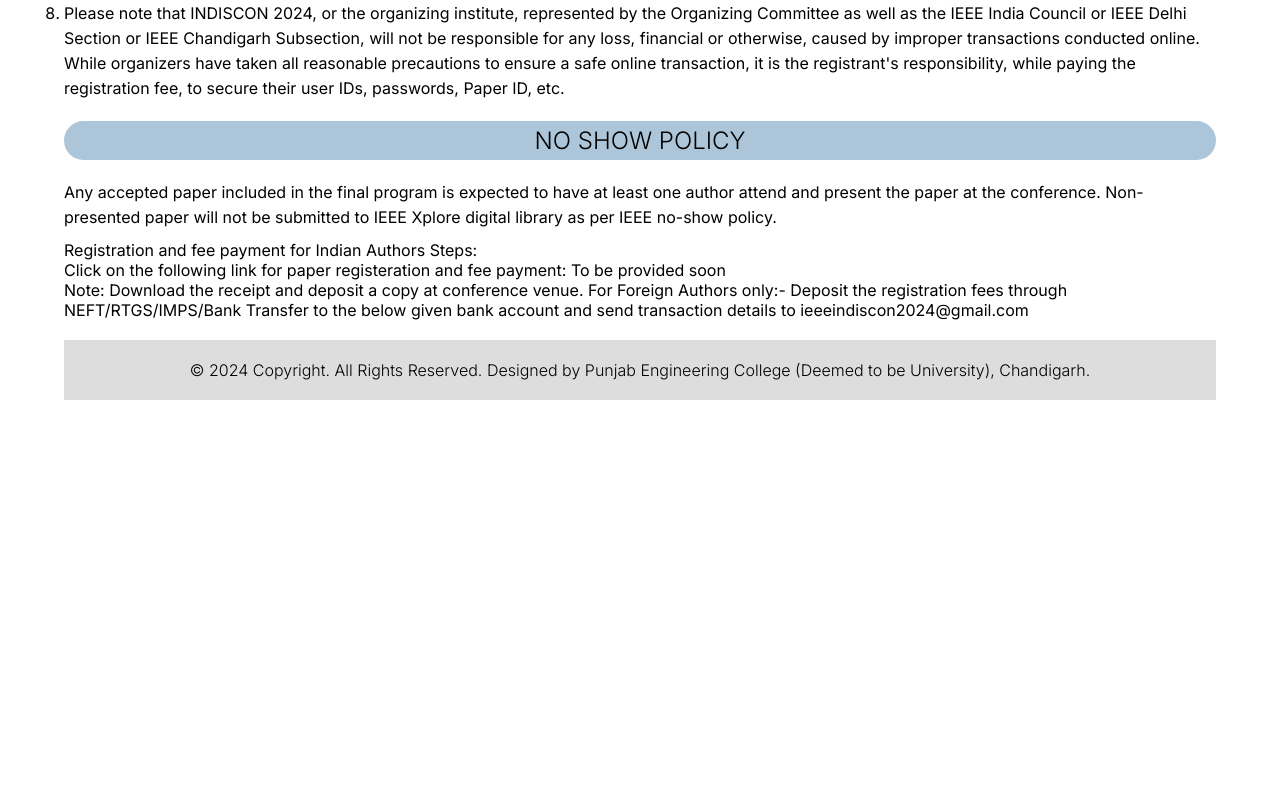
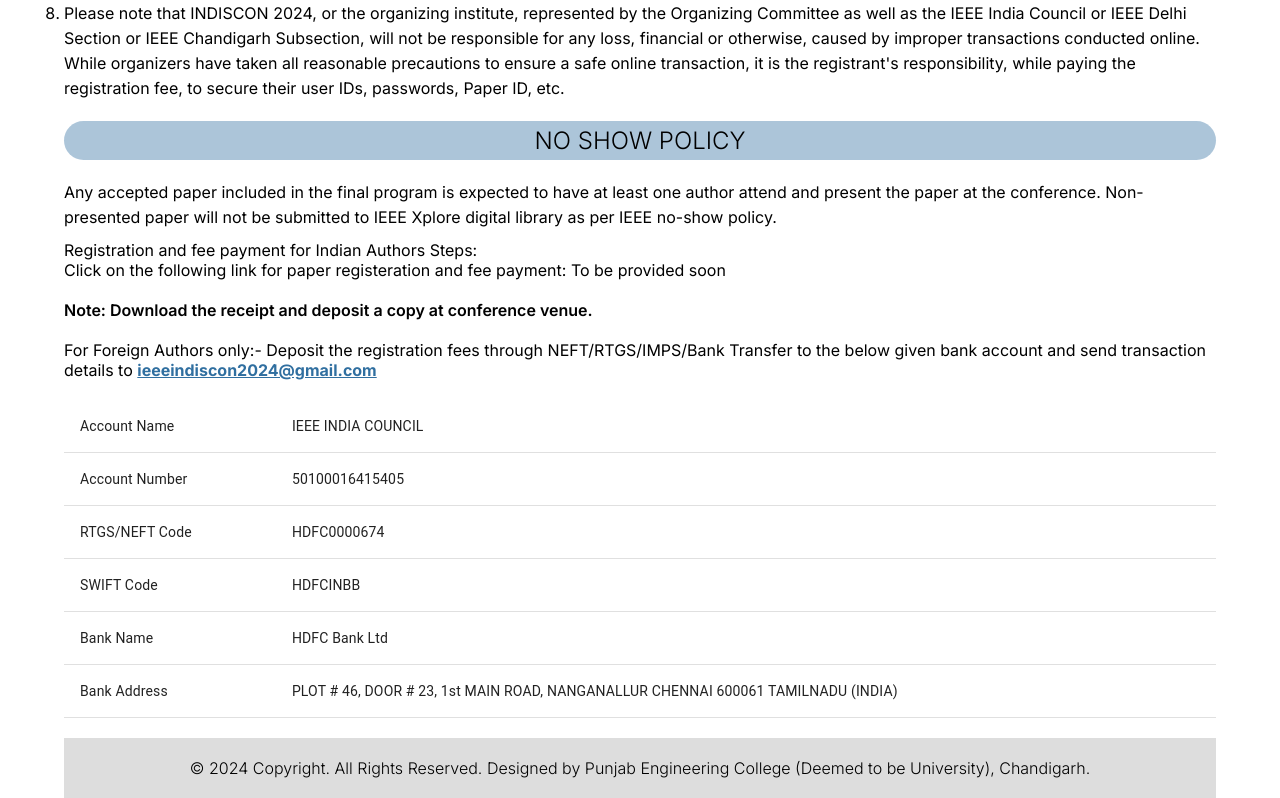
Before and after one commit to MayankGuptaPEC/indiscon-2024, a Next.js app: page /registration in a window 1280 px wide. Shown: the part 1246-2044 px from the top of the page. Before the commit the page ends 1646 px from the top, so only its background shows below. Built offline with nearby package versions, Linux system fonts and the light colour scheme.

Commit message:
bank details

```diff
--- a/src/data/bank.js
+++ b/src/data/bank.js
@@ -4,6 +4,5 @@
     "RTGS/NEFT Code": "HDFC0000674",
     "SWIFT Code": "HDFCINBB",
     "Bank Name": "HDFC Bank Ltd",
-    "Bank Address": "PLOT # 46, DOOR # 23 1st MAIN ROAD, NANGANALLUR CHENNAI 600061 TAMILNADU (INDIA)"
-
+    "Bank Address": "PLOT # 46, DOOR # 23, 1st MAIN ROAD, NANGANALLUR CHENNAI 600061 TAMILNADU (INDIA)"
 }
--- a/src/pages/registration.js
+++ b/src/pages/registration.js
@@ -7,6 +7,7 @@
 import TableContainer from "@mui/material/TableContainer";
 import TableHead from "@mui/material/TableHead";
 import TableRow from "@mui/material/TableRow";
+import { BANK_DETAILS } from "@/data/bank";
 
 const ieeeColumns = [
     {
@@ -309,14 +310,43 @@
                     </p>
                 </div>
                 Registration and fee payment for Indian Authors Steps:
-                <br /> Click on the following link for paper registeration and
-                fee payment: To be provided soon
-                <br />
-                Note: Download the receipt and deposit a copy at conference
-                venue. For Foreign Authors only:- Deposit the registration fees
-                through NEFT/RTGS/IMPS/Bank Transfer to the below given bank
-                account and send transaction details to
-                ieeeindiscon2024@gmail.com
+                <p>
+                    Click on the following link for paper registeration and fee
+                    payment: To be provided soon
+                </p>
+                <p style={{ margin: "20px 0", fontWeight: "600" }}>
+                    Note: Download the receipt and deposit a copy at conference
+                    venue.
+                </p>
+                <p>
+                    For Foreign Authors only:- Deposit the registration fees
+                    through NEFT/RTGS/IMPS/Bank Transfer to the below given bank
+                    account and send transaction details to {" "}
+                    <b
+                        style={{
+                            color: "rgb(48, 111, 160)",
+                            textDecoration: "underline",
+                        }}
+                    >
+                        ieeeindiscon2024@gmail.com
+                    </b>
+                </p>
+                <TableContainer sx={{ marginTop: "20px" }}>
+                    <Table>
+                        <TableBody>
+                            {Object.keys(BANK_DETAILS).map((key, i) => {
+                                return (
+                                    <TableRow key={i} hover>
+                                        <TableCell>{key}</TableCell>
+                                        <TableCell>
+                                            {BANK_DETAILS[key]}
+                                        </TableCell>
+                                    </TableRow>
+                                );
+                            })}
+                        </TableBody>
+                    </Table>
+                </TableContainer>
             </div>
         </PageLayout>
     );
```
